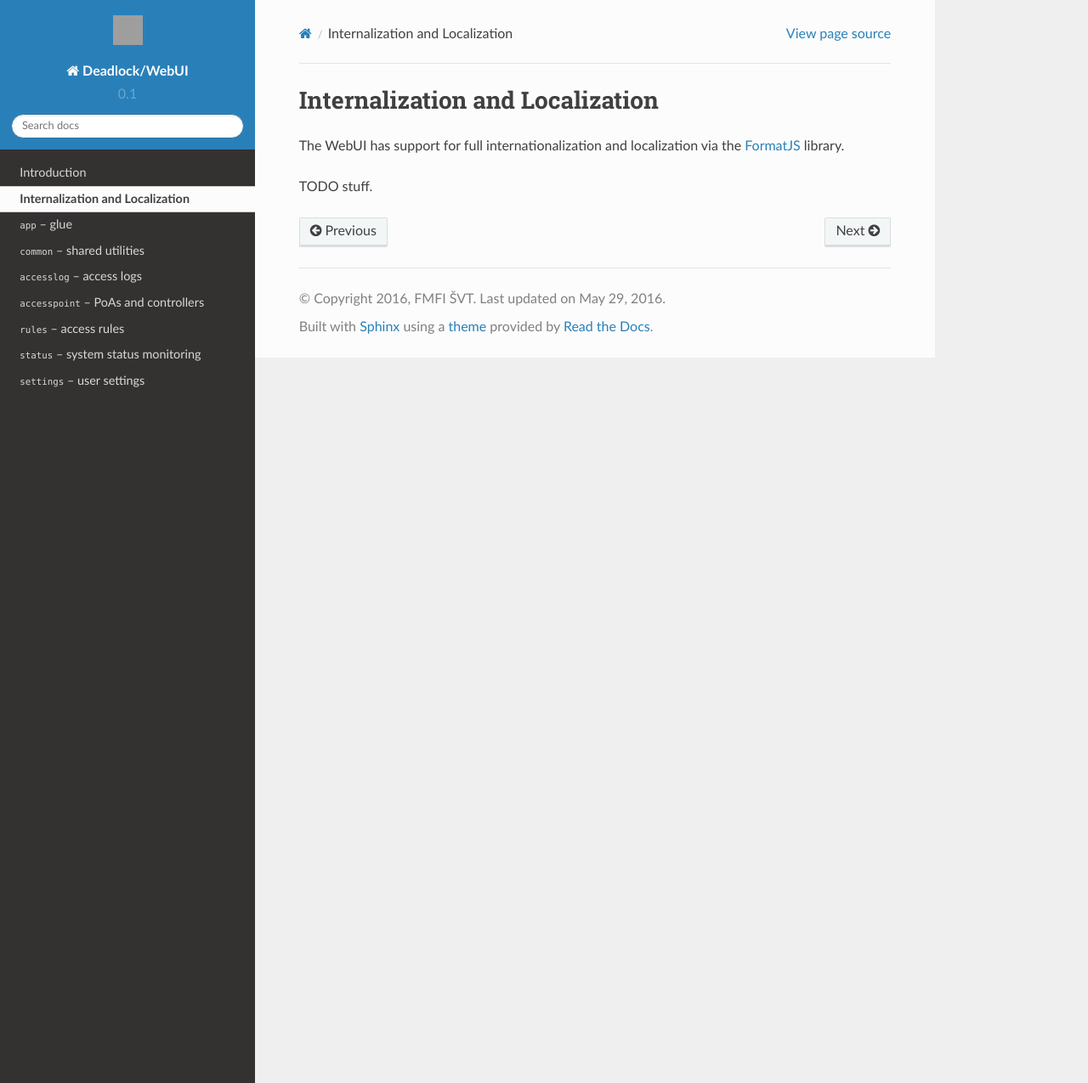
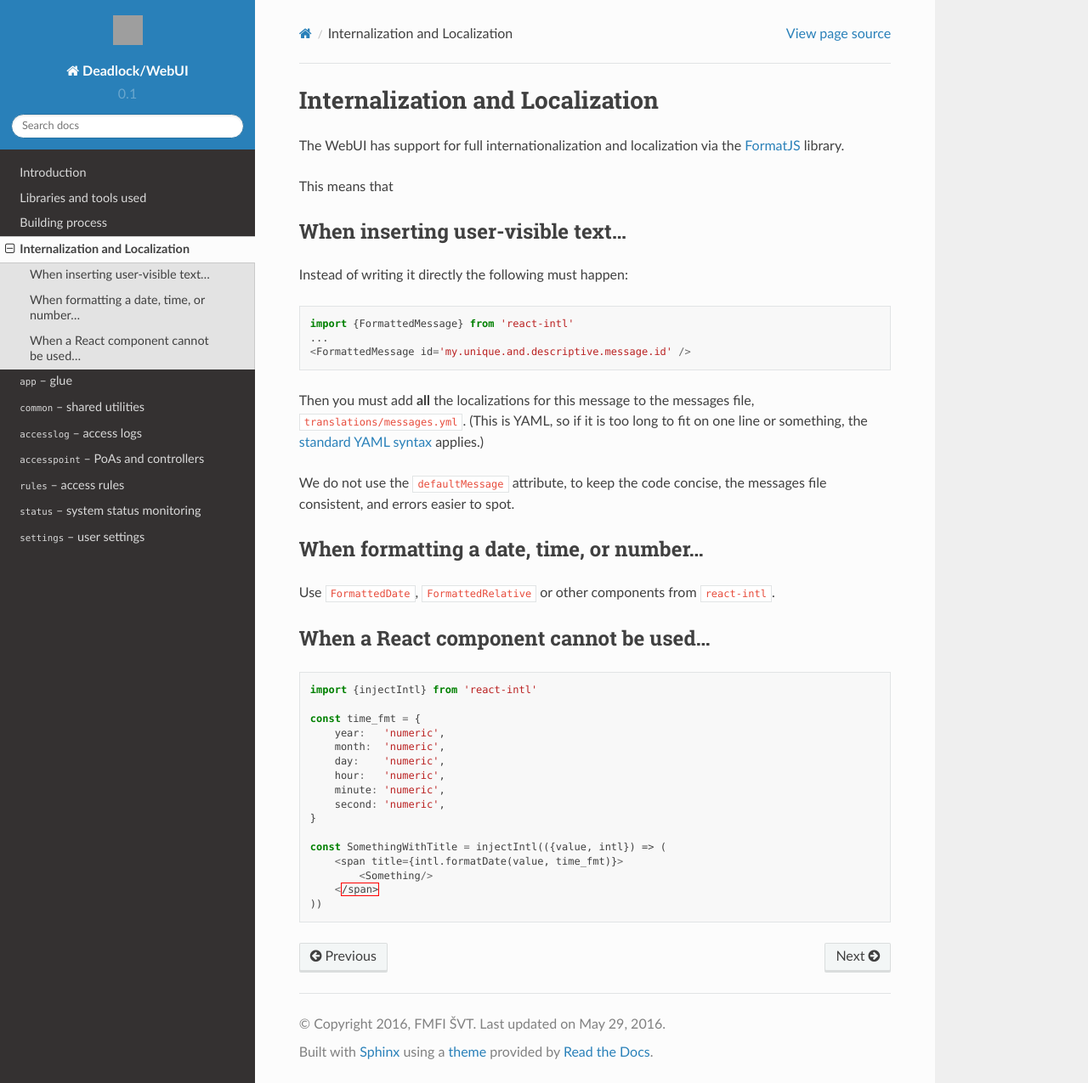
Before and after one commit to fmfi-svt-deadlock/webui, a Sphinx documentation site: the page built from docs/i18n.md, in a window 1280 px wide and 1275 px high. Shown: the whole window at 85% size. Built offline with Sphinx 7.4.7 and the Read the Docs theme 2.0.0, drawn with Linux system fonts in a browser that asks for light colours; grey boxes are pictures that could not be loaded.

Commit message:
write some documentation :D

````diff
--- a/docs/i18n.md
+++ b/docs/i18n.md
@@ -3,4 +3,43 @@ Internalization and Localization
 
 The WebUI has support for full internationalization and localization via the [FormatJS](http://formatjs.io) library.
 
-TODO stuff.
+This means that
+
+## When inserting user-visible text...
+
+Instead of writing it directly the following must happen:
+
+```js
+import {FormattedMessage} from 'react-intl'
+...
+<FormattedMessage id='my.unique.and.descriptive.message.id' />
+```
+
+  Then you must add **all** the localizations for this message to the messages file, `translations/messages.yml`. (This is YAML, so if it is too long to fit on one line or something, the [standard YAML syntax](http://www.yaml.org/start.html) applies.)
+
+  We do not use the `defaultMessage` attribute, to keep the code concise, the messages file consistent, and errors easier to spot.
+
+## When formatting a date, time, or number...
+
+Use `FormattedDate`, `FormattedRelative` or other components from `react-intl`.
+
+## When a React component cannot be used...
+
+```js
+import {injectIntl} from 'react-intl'
+
+const time_fmt = {
+    year:   'numeric',
+    month:  'numeric',
+    day:    'numeric',
+    hour:   'numeric',
+    minute: 'numeric',
+    second: 'numeric',
+}
+
+const SomethingWithTitle = injectIntl(({value, intl}) => (
+    <span title={intl.formatDate(value, time_fmt)}>
+        <Something/>
+    </span>
+))
+```
--- a/docs/index.rst
+++ b/docs/index.rst
@@ -18,6 +18,8 @@ Table of contents
    :maxdepth: 2
 
    intro
+   using
+   build
    i18n
    app
    common
--- a/webpack.config.js
+++ b/webpack.config.js
@@ -22,7 +22,7 @@ module.exports = {
             {test: /\.sass$/, loaders: ["style", "css?sourceMap", "sass?indentedSyntax,sourceMap"]},
             {test: /\.(gif|png|jpg)$/, loader: 'url?limit=50000&name=resources/images/[name].[ext]&mimeType=image/[ext]'},
             {test: /\.svg$/, loader: 'svg-url-loader'},
-            {test: /\.yml$/, loaders: ['json', 'yaml']}
+            {test: /\.ya?ml$/, loaders: ['json', 'yaml']}
 
         ]
     }
````
Also changed, not shown: docs/build.md (added, +18 -0 lines), docs/intro.md (+2 -2 lines), docs/using.md (added, +11 -0 lines), 1 other file.
